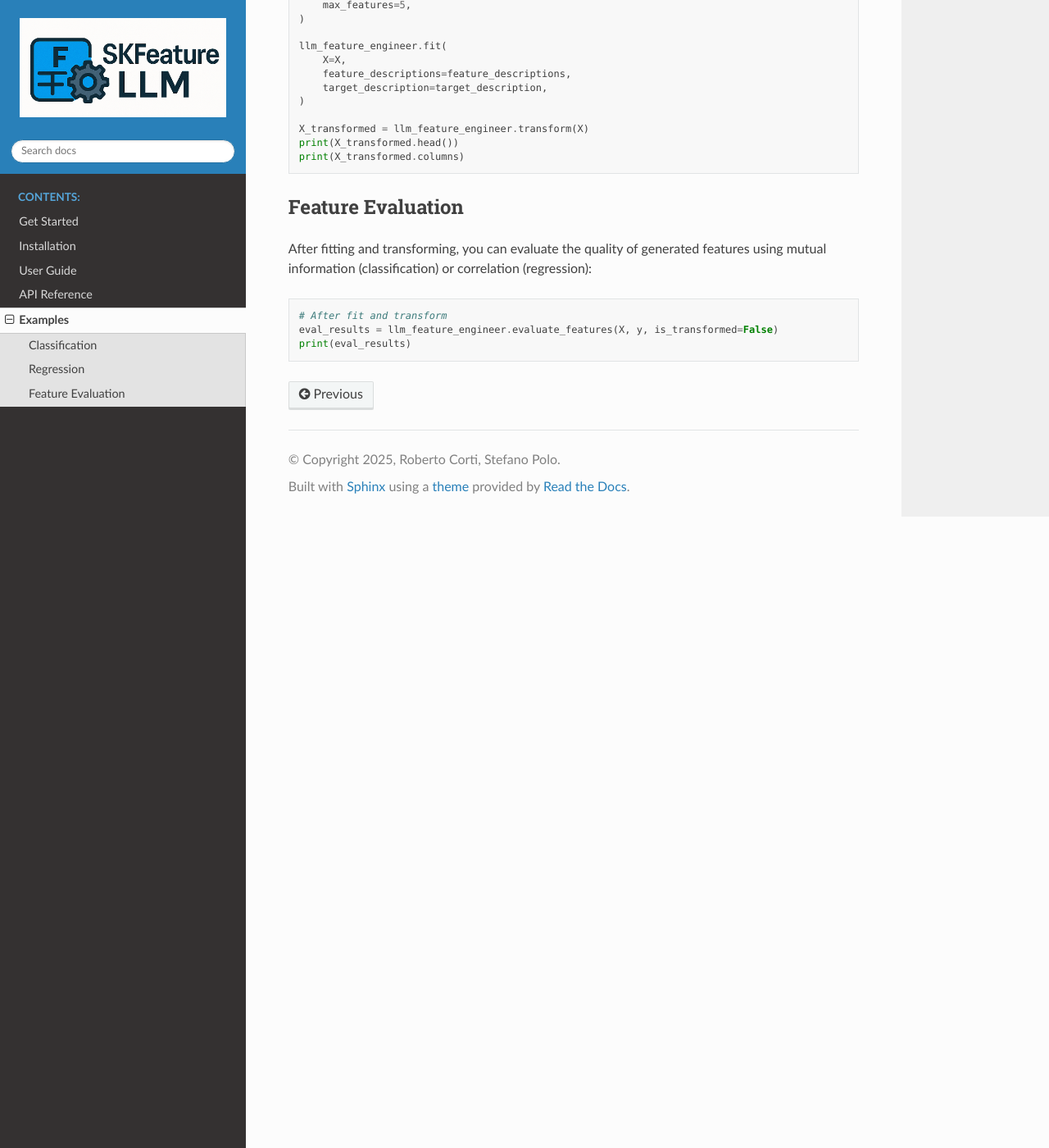
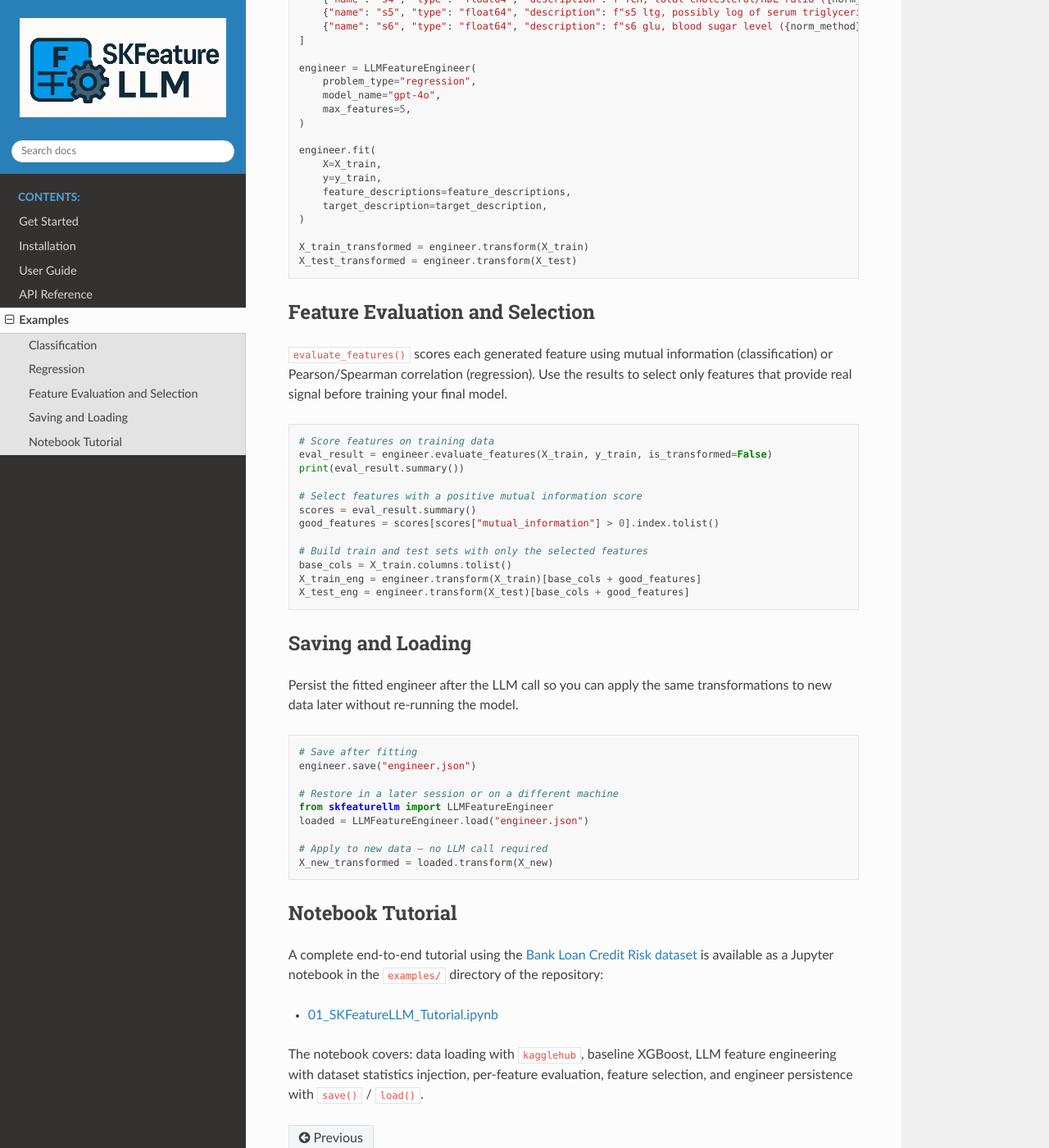
Before and after one commit to RobertoCorti/skfeaturellm, a Sphinx documentation site: the page built from docs/examples.rst, in a window 1280 px wide and 1400 px high, scrolled down 1524 px. Shown: the whole window at 82% size. Built offline with Sphinx 7.4.7 and the Read the Docs theme 3.1.0, drawn with Linux system fonts in a browser that asks for light colours; some of the changed text lies outside the part shown.

Commit message:
docs: update user guide, examples, and get started pages
- Add Dataset Statistics section to user_guide.rst documenting
  the y parameter in fit() and what stats are injected into the prompt
- Add Saving and Reusing section to user_guide.rst with save()/load()
- Add bin transformation to the supported transformations list
- Add data leakage warning (fit on training data only)
- Update all quickstart examples to include train/test split and pass y
- Expand Feature Evaluation section in examples.rst to show per-feature
  selection pattern using mutual information scores
- Add Saving and Loading section and Notebook Tutorial link to examples.rst

```diff
--- a/docs/examples.rst
+++ b/docs/examples.rst
@@ -6,15 +6,18 @@ This page contains practical examples of using ``skfeaturellm`` in different sce
 
 Classification
 --------------
-Example applied to a classification task using the `Iris plants dataset <https://scikit-learn.org/stable/datasets/toy_dataset.html#iris-dataset>`_ from ``sklearn.datasets``. The ``LLMFeatureEngineer`` uses an LLM to generate feature ideas (e.g., ratios, log transforms) and then executes them via the Feature Transformation DSL.
+Example applied to a classification task using the `Iris plants dataset <https://scikit-learn.org/stable/datasets/toy_dataset.html#iris-dataset>`_ from ``sklearn.datasets``. Passing ``y`` to ``fit()`` injects dataset statistics into the LLM prompt for richer feature suggestions.
 
 .. code-block:: python
 
     from sklearn.datasets import load_iris
+    from sklearn.model_selection import train_test_split
     from skfeaturellm import LLMFeatureEngineer
 
     iris_data = load_iris(as_frame=True)
     X, y = iris_data.data, iris_data.target
+
+    X_train, X_test, y_train, y_test = train_test_split(X, y, test_size=0.2, random_state=42)
 
     target_description = (
         "Classification task predicting species of iris plants "
@@ -27,21 +30,24 @@ Example applied to a classification task using the `Iris plants dataset <https:/
         {"name": "petal width (cm)", "type": "float64", "description": "The petal widths in centimeters"},
     ]
 
-    llm_feature_engineer = LLMFeatureEngineer(
+    engineer = LLMFeatureEngineer(
         problem_type="classification",
         model_name="gpt-4o",
         max_features=5,
     )
 
-    llm_feature_engineer.fit(
-        X=X,
+    # Fit on training data only — passing y injects dataset statistics into the prompt
+    engineer.fit(
+        X=X_train,
+        y=y_train,
         feature_descriptions=feature_descriptions,
         target_description=target_description,
     )
 
-    X_transformed = llm_feature_engineer.transform(X)
-    print(X_transformed.head())
-    print(X_transformed.columns)
+    X_train_transformed = engineer.transform(X_train)
+    X_test_transformed = engineer.transform(X_test)
+
+    print(X_train_transformed.columns.tolist())
 
 
 Regression
@@ -51,14 +57,17 @@ Example applied to a regression task using the `Diabetes dataset <https://scikit
 .. code-block:: python
 
     from sklearn.datasets import load_diabetes
+    from sklearn.model_selection import train_test_split
     from skfeaturellm import LLMFeatureEngineer
 
     diabetes_data = load_diabetes(as_frame=True)
     X, y = diabetes_data.data, diabetes_data.target
 
+    X_train, X_test, y_train, y_test = train_test_split(X, y, test_size=0.2, random_state=42)
+
     target_description = (
         "Regression task predicting the quantitative measure of disease progression "
-        "one year after baselines"
+        "one year after baseline"
     )
     norm_method = "mean centered and scaled by the standard deviation"
     feature_descriptions = [
@@ -67,36 +76,71 @@ Example applied to a regression task using the `Diabetes dataset <https://scikit
         {"name": "bmi", "type": "float64", "description": f"Body mass index ({norm_method})"},
         {"name": "bp", "type": "float64", "description": f"Average blood pressure ({norm_method})"},
         {"name": "s1", "type": "float64", "description": f"TC, total serum cholesterol ({norm_method})"},
-        {"name": "s2", "type": "float64", "description": f"LDL ({norm_method})"},
-        {"name": "s3", "type": "float64", "description": f"HDL ({norm_method})"},
-        {"name": "s4", "type": "float64", "description": f"TCH ratio ({norm_method})"},
-        {"name": "s5", "type": "float64", "description": f"s5 ltg, log serum triglycerides ({norm_method})"},
-        {"name": "s6", "type": "float64", "description": f"s6 glu, blood sugar ({norm_method})"},
+        {"name": "s2", "type": "float64", "description": f"LDL, low-density lipoprotein ({norm_method})"},
+        {"name": "s3", "type": "float64", "description": f"HDL, high-density lipoprotein ({norm_method})"},
+        {"name": "s4", "type": "float64", "description": f"TCH, total cholesterol/HDL ratio ({norm_method})"},
+        {"name": "s5", "type": "float64", "description": f"s5 ltg, possibly log of serum triglycerides ({norm_method})"},
+        {"name": "s6", "type": "float64", "description": f"s6 glu, blood sugar level ({norm_method})"},
     ]
 
-    llm_feature_engineer = LLMFeatureEngineer(
+    engineer = LLMFeatureEngineer(
         problem_type="regression",
         model_name="gpt-4o",
         max_features=5,
     )
 
-    llm_feature_engineer.fit(
-        X=X,
+    engineer.fit(
+        X=X_train,
+        y=y_train,
         feature_descriptions=feature_descriptions,
         target_description=target_description,
     )
 
-    X_transformed = llm_feature_engineer.transform(X)
-    print(X_transformed.head())
-    print(X_transformed.columns)
+    X_train_transformed = engineer.transform(X_train)
+    X_test_transformed = engineer.transform(X_test)
 
 
-Feature Evaluation
-------------------
-After fitting and transforming, you can evaluate the quality of generated features using mutual information (classification) or correlation (regression):
+Feature Evaluation and Selection
+---------------------------------
+``evaluate_features()`` scores each generated feature using mutual information (classification) or Pearson/Spearman correlation (regression). Use the results to select only features that provide real signal before training your final model.
 
 .. code-block:: python
 
-    # After fit and transform
-    eval_results = llm_feature_engineer.evaluate_features(X, y, is_transformed=False)
-    print(eval_results)
+    # Score features on training data
+    eval_result = engineer.evaluate_features(X_train, y_train, is_transformed=False)
+    print(eval_result.summary())
+
+    # Select features with a positive mutual information score
+    scores = eval_result.summary()
+    good_features = scores[scores["mutual_information"] > 0].index.tolist()
+
+    # Build train and test sets with only the selected features
+    base_cols = X_train.columns.tolist()
+    X_train_eng = engineer.transform(X_train)[base_cols + good_features]
+    X_test_eng = engineer.transform(X_test)[base_cols + good_features]
+
+
+Saving and Loading
+------------------
+Persist the fitted engineer after the LLM call so you can apply the same transformations to new data later without re-running the model.
+
+.. code-block:: python
+
+    # Save after fitting
+    engineer.save("engineer.json")
+
+    # Restore in a later session or on a different machine
+    from skfeaturellm import LLMFeatureEngineer
+    loaded = LLMFeatureEngineer.load("engineer.json")
+
+    # Apply to new data — no LLM call required
+    X_new_transformed = loaded.transform(X_new)
+
+
+Notebook Tutorial
+-----------------
+A complete end-to-end tutorial using the `Bank Loan Credit Risk dataset <https://www.kaggle.com/datasets/udaymalviya/bank-loan-data>`_ is available as a Jupyter notebook in the ``examples/`` directory of the repository:
+
+- `01_SKFeatureLLM_Tutorial.ipynb <https://github.com/RobertoCorti/skfeaturellm/blob/main/examples/01_SKFeatureLLM_Tutorial.ipynb>`_
+
+The notebook covers: data loading with ``kagglehub``, baseline XGBoost, LLM feature engineering with dataset statistics injection, per-feature evaluation, feature selection, and engineer persistence with ``save()`` / ``load()``.
```
Also changed, not shown: docs/get_started.rst (+31 -16 lines), docs/user_guide.rst (+58 -6 lines).
